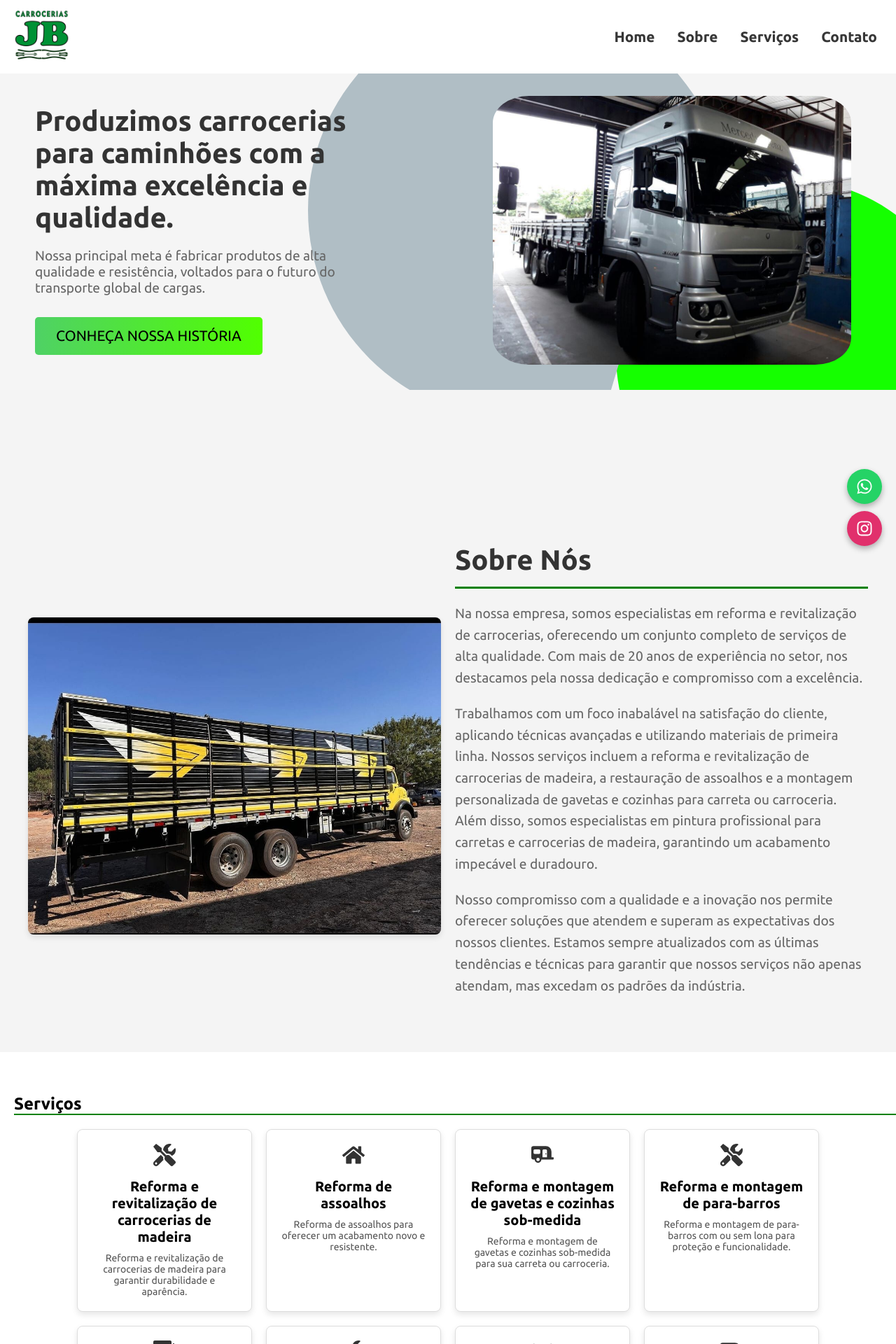
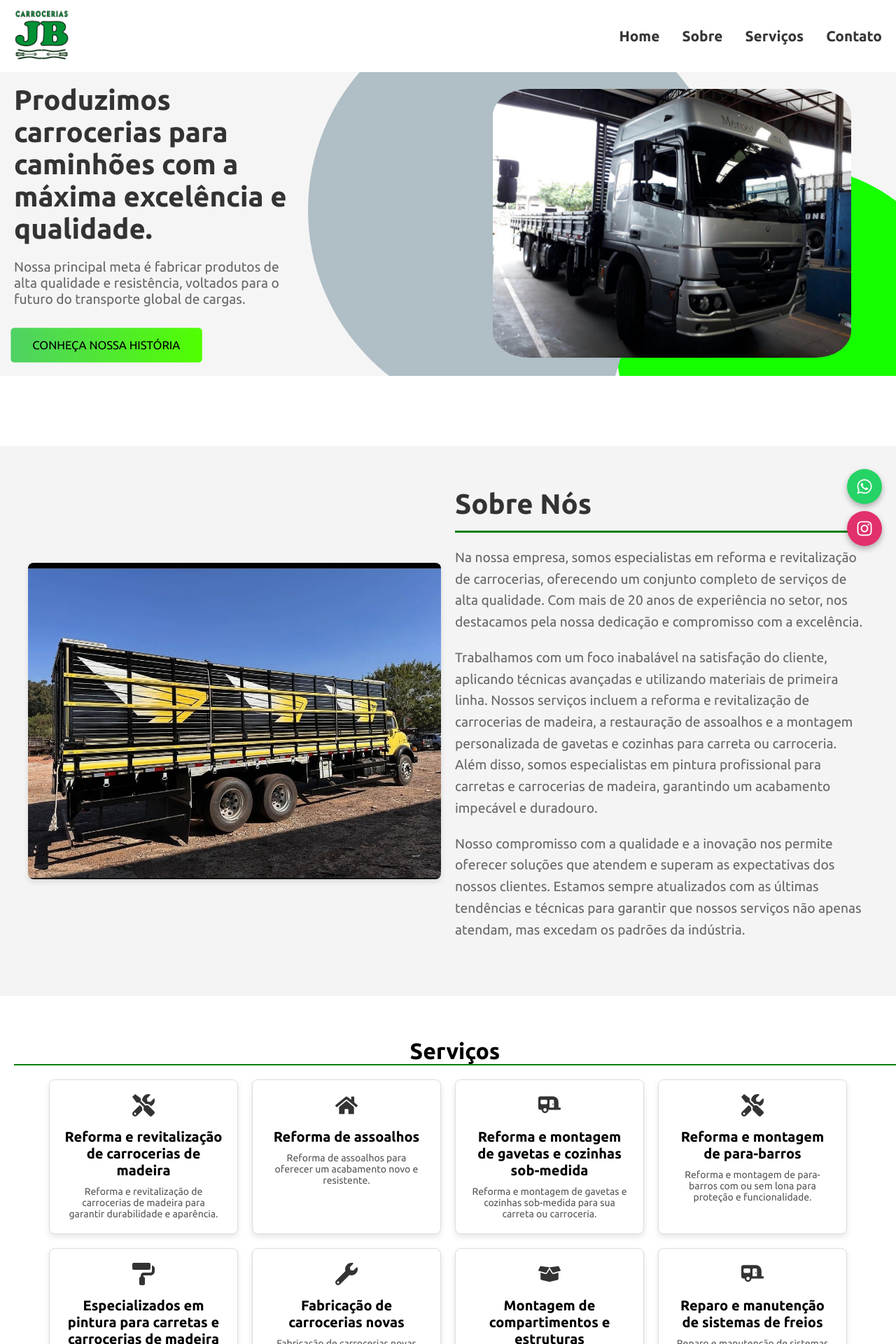
Before and after one commit to loro1002/jb-carrocerias, a React (Vite) app: page / in a window 1280 px wide. Shown: the top 1920 px of the page at 70% size. Built offline with nearby package versions, Linux system fonts and the light colour scheme.

Commit message:
Atualiza componentes AboutUs, ServiceCard e Gallery com melhorias de layout e funcionalidade

```diff
--- a/src/components/AboutUs.css
+++ b/src/components/AboutUs.css
@@ -1,8 +1,9 @@
 /* src/components/AboutUs.css */
+
 .about-us {
   padding: 60px 20px;
   background-color: #f4f4f4;
-    padding-top: 220px;
+  margin-top: 100px; /* Adiciona margem para separar do header */
 }
 
 .about-us-container {
@@ -12,11 +13,15 @@
   justify-content: center;
   max-width: 1200px;
   margin: 0 auto;
+  gap: 20px; /* Adiciona espaço entre os elementos */
 }
 
 .about-us-image-container {
   flex: 1;
-    margin-right: 20px;
+  max-width: 100%;
+  display: flex;
+  justify-content: center;
+  animation: fadeInUp 1.5s ease-out;
 }
 
 .about-us-image {
@@ -73,12 +78,24 @@
   margin-bottom: 20px;
 }
 
+/* Animações */
 @keyframes fadeIn {
   from {
     opacity: 0;
   }
   to {
     opacity: 1;
+  }
+}
+
+@keyframes fadeInUp {
+  from {
+    opacity: 0;
+    transform: translateY(20px);
+  }
+  to {
+    opacity: 1;
+    transform: translateY(0);
   }
 }
 
@@ -89,7 +106,6 @@
   }
 
   .about-us-image-container {
-      margin-right: 0;
     margin-bottom: 20px;
   }
 
--- a/src/components/AboutUs.jsx
+++ b/src/components/AboutUs.jsx
@@ -1,15 +1,15 @@
 // src/components/AboutUs.jsx
-
-import './AboutUs.css'; // Certifique-se de adicionar estilos apropriados
+import React from 'react';
+import './AboutUs.css';
 import aboutUsImage from '../assets/quen-somos.jpeg';
 
 const AboutUs = () => {
   return (
     <section id="about-us" className="about-us">
       <div className="about-us-container">
-        <div className="about-us-image-container">
+        <figure className="about-us-image-container">
           <img src={aboutUsImage} alt="Sobre Nós" className="about-us-image" />
-        </div>
+        </figure>
         <div className="about-us-text">
           <h2>Sobre Nós</h2>
           <p>
--- a/src/components/Header.css
+++ b/src/components/Header.css
@@ -1,3 +1,5 @@
+/* src/components/Header.css */
+
 .header-container {
   display: flex;
   align-items: center;
@@ -5,24 +7,27 @@
   background-color: #f5f5f5; /* Cor de fundo padrão */
   overflow: hidden;
   margin-top: 100px;
+  padding: 20px;
 }
 
 .header-content {
-    max-width: 600px;
-    padding: 50px;
+  max-width: 400px;
   z-index: 2;
+  animation: fadeIn 1s ease-out;
 }
 
 .header-content h1 {
   font-size: 2.5em;
   color: #333;
   margin-bottom: 20px;
+  animation: slideInLeft 1s ease-out;
 }
 
 .header-content p {
   font-size: 1.2em;
   color: #666;
   margin-bottom: 30px;
+  animation: slideInLeft 1s ease-out 0.5s;
 }
 
 .header-content button {
@@ -33,6 +38,7 @@
   border-radius: 5px;
   cursor: pointer;
   transition: background 0.3s ease;
+  animation: pulse 1.5s infinite;
 }
 
 .header-content button:hover {
@@ -53,6 +59,7 @@
 .graphic-element {
   position: absolute;
   border-radius: 50%;
+  animation: moveElement 15s infinite alternate;
 }
 
 .graphic-element.yellow {
@@ -79,6 +86,7 @@
   border-radius: 10%;
   height: auto;
   z-index: 1;
+  animation: zoomIn 2s ease-out;
 }
 
 @media (max-width: 768px) {
@@ -90,7 +98,6 @@
 
   .header-content {
     max-width: 100%;
-      padding: 20px;
     text-align: center; /* Centraliza o texto e botão */
   }
 
@@ -117,3 +124,54 @@
     margin: 0 auto; /* Centraliza a imagem */
   }
 }
+
+/* Animações */
+@keyframes fadeIn {
+  from {
+    opacity: 0;
+  }
+  to {
+    opacity: 1;
+  }
+}
+
+@keyframes slideInLeft {
+  from {
+    transform: translateX(-100%);
+  }
+  to {
+    transform: translateX(0);
+  }
+}
+
+@keyframes pulse {
+  0% {
+    transform: scale(1);
+  }
+  50% {
+    transform: scale(1.05);
+  }
+  100% {
+    transform: scale(1);
+  }
+}
+
+@keyframes moveElement {
+  from {
+    transform: translateX(0);
+  }
+  to {
+    transform: translateX(20px);
+  }
+}
+
+@keyframes zoomIn {
+  from {
+    transform: scale(0.9);
+    opacity: 0;
+  }
+  to {
+    transform: scale(1);
+    opacity: 1;
+  }
+}
--- a/src/components/Header.jsx
+++ b/src/components/Header.jsx
@@ -1,11 +1,12 @@
+// src/components/Header.jsx
 import React from 'react';
 import './Header.css';
-import truckImage from '../assets/galeria-1.jpg'; // Substitua pelo caminho da imagem do caminhão
+import truckImage from '../assets/galeria-1.jpg'; // Verifique se o caminho está correto
 import { Link } from 'react-router-dom';
 
 const Header = () => {
   return (
-    <div className="header-container">
+    <header className="header-container">
       <div className="header-content">
         <h1>Produzimos carrocerias para caminhões com a máxima excelência e qualidade.</h1>
         <p>Nossa principal meta é fabricar produtos de alta qualidade e resistência, voltados para o futuro do transporte global de cargas.</p>
@@ -18,7 +19,7 @@ const Header = () => {
         <div className="graphic-element gray"></div>
         <img src={truckImage} alt="Caminhão" className="truck-image" />
       </div>
-    </div>
+    </header>
   );
 };
 
--- a/src/components/NavBar.css
+++ b/src/components/NavBar.css
@@ -1,3 +1,5 @@
+/* src/components/NavBar.css */
+
 /* Importação de fontes */
 @import url('https://fonts.googleapis.com/css2?family=Poppins:ital,wght@0,100;0,200;0,300;0,400;0,500;0,600;0,700;0,800;1,900&family=Roboto:ital,wght@0,100;0,300;0,400;0,500;0,700;0,900&family=Ubuntu:wght@300;400;500;700&display=swap');
 
@@ -7,32 +9,7 @@
     padding: 0;
     box-sizing: border-box;
 }
-/* src/components/NavBar.css */
-.logo-image {
-    max-height: 80px; /* Ajuste a altura conforme necessário */
-    width: auto; /* Mantém a proporção da imagem */
-  }
 
-a {
-    text-decoration: none;
-    font-size: 1.3rem;
-    font-weight: bold;
-    color: rgb(54, 54, 54);
-}
-
-.home a {
-    background-color: none;
-    color: black;
-    padding: 5px;
-    border-radius: 4px;
-    transition: 0.5s ease;
-}
-
-.home a:hover {
-    background-color: rgb(0, 192, 0);
-}
-
-/* Cabeçalho da navbar */
 .header {
     display: flex;
     justify-content: space-between;
@@ -46,29 +23,54 @@ a {
     z-index: 1000;
 }
 
-/* Itens da navbar */
-.navitens {
-    display: flex;
-    list-style: none;
-    gap: 2rem;
-    padding: 20px 7px;
+.logo-image {
+    max-height: 80px;
+    width: auto;
 }
 
-/* Ícone do menu */
 .menu-icon {
     display: none;
     font-size: 1.8rem;
     cursor: pointer;
+    background: none;
+    border: none;
 }
 
-/* Navbar aberta */
+/* Navegação */
+.navbar {
+    display: flex;
+}
+
+.nav-items {
+    display: flex;
+    list-style: none;
+    gap: 2rem;
+    padding: 0;
+}
+
+.nav-items li a {
+    text-decoration: none;
+    font-size: 1.3rem;
+    font-weight: bold;
+    color: rgb(54, 54, 54);
+    transition: background-color 0.5s ease;
+}
+
+.nav-items li a:hover {
+    background-color: rgb(0, 192, 0);
+    color: white;
+    padding: 5px;
+    border-radius: 4px;
+}
+
+/* Menu aberto */
 .navbar.open {
     display: flex;
     flex-direction: column;
     align-items: center;
     position: fixed;
     top: 50px;
-    right: 0;
+    left: 0;
     width: 100%;
     height: calc(100% - 50px);
     background: rgba(255, 255, 255, 0.8);
@@ -77,8 +79,7 @@ a {
     gap: 1.5rem;
 }
 
-/* Itens da navbar em coluna quando aberta */
-.navbar.open .navitens {
+.navbar.open .nav-items {
     display: flex;
     flex-direction: column;
     align-items: center;
@@ -86,76 +87,7 @@ a {
     gap: 1rem;
 }
 
-.hero-section {
-    position: relative;
-    top: 50px;
-    width: 100%;
-    text-align: center;
-    margin: auto;
-    align-items: center;
-    background-image: url(../assets/capa-jb.png);
-    background-repeat: no-repeat;
-    background-size: cover;
-    background-position: center;
-    min-height: 70vh; /* Ajuste conforme necessário */
-    display: flex;
-    justify-content: center;
-    padding: 20px; /* Adiciona algum espaçamento interno */
-    color: aliceblue;
-}
-
-/* Sobreposição escura para melhorar o contraste */
-.hero-section::before {
-    content: "";
-    position: absolute;
-    top: 0;
-    left: 0;
-    width: 100%;
-    height: 100%;
-    background: rgba(0, 0, 0, 0.3); /* Ajuste a opacidade para mais ou menos escuro */
-    z-index: 1;
-}
-
-/* Ajusta o conteúdo para que fique acima da sobreposição */
-.hero-section > * {
-    position: relative;
-    z-index: 2;
-}
-
-.hero-section h1 {
-    padding-bottom: 20px;
-    font-size: 3rem;
-    font-weight: bold; /* Deixe o texto mais marcante */
-}
-
-.hero-section h2 {
-    font-size: 1.5rem; /* Ajuste o tamanho conforme necessário */
-    font-weight: normal;
-}
-.hero-section p{
-    color: white;
-    font-weight: bold;
-    font-size: 1.2rem;
-}
-.hero-section img{
-    border-radius: 50%;
-}
-/* Adicionar responsividade */
-@media (max-width: 768px) {
-    .hero-section {
-        min-height: 50vh; /* Ajuste para telas menores */
-    }
-
-    .hero-section h1 {
-        font-size: 2rem; /* Reduz o tamanho do texto em dispositivos menores */
-    }
-
-    .hero-section h2 {
-        font-size: 1.2rem; /* Reduz o tamanho do texto em dispositivos menores */
-    }
-}
-
-/* Media queries para dispositivos móveis */
+/* Responsividade */
 @media (max-width: 768px) {
     .menu-icon {
         display: block;
--- a/src/components/NavBar.jsx
+++ b/src/components/NavBar.jsx
@@ -3,7 +3,7 @@ import React, { useState, useEffect } from 'react';
 import { Link } from 'react-router-dom';
 import { FaBars, FaTimes } from 'react-icons/fa';
 import './NavBar.css';
-import logo from '../assets/logo.png'; // Certifique-se de que o caminho está correto
+import logo from '../assets/logo.png'; // Verifique se o caminho está correto
 
 const NavBar = () => {
   const [isMenuOpen, setIsMenuOpen] = useState(false);
@@ -32,16 +32,15 @@ const NavBar = () => {
   };
 
   return (
-    <div>
-      <header className='header'>
-        <Link to="/" className='logo'>
+    <header className="header">
+      <Link to="/" className="logo">
         <img src={logo} alt="Logo" className="logo-image" />
       </Link>
-        <div className="menu-icon" onClick={toggleMenu}>
+      <button className="menu-icon" onClick={toggleMenu}>
         {isMenuOpen ? <FaTimes /> : <FaBars />}
-        </div>
+      </button>
       <nav className={`navbar ${isMenuOpen ? 'open' : ''}`}>
-          <ul className='navitens'>
+        <ul className="nav-items">
           <li>
             <Link to="/" onClick={closeMenu}>Home</Link>
           </li>
@@ -57,8 +56,6 @@ const NavBar = () => {
         </ul>
       </nav>
     </header>
-
-    </div>
   );
 };
 
--- a/src/components/ServicesCard.css
+++ b/src/components/ServicesCard.css
@@ -1,24 +1,28 @@
-/* src/components/ServiceCard.css */
+/* Container dos cards de serviço */
 .service-cards {
   display: flex;
   flex-wrap: wrap;
   gap: 20px;
   justify-content: center;
   padding: 20px;
-
-  }
-  .services-title{
-    margin-left: 20px;
-    border-bottom: 2px green solid;
-    padding-top: 60px;
 }
 
+/* Título da seção de serviços */
+.services-title {
+  margin-left: 20px;
+  border-bottom: 2px solid green;
+  padding-top: 60px;
+  text-align: center; /* Centraliza o título */
+  font-size: 2rem; /* Ajuste o tamanho conforme necessário */
+}
+
+/* Card de serviço */
 .service-card {
   background: #fff;
   border: 1px solid #ddd;
   border-radius: 8px;
   padding: 20px;
-    width: 250px;
+  width: calc(25% - 40px); /* Max 4 cards por linha, ajustando o gap */
   text-align: center;
   transition: transform 0.3s, box-shadow 0.3s;
   box-shadow: 0 4px 8px rgba(0, 0, 0, 0.1);
@@ -27,7 +31,7 @@
   animation: fadeInUp 1s forwards; /* Aplica a animação */
 }
 
-  /* Efeito de scroll reveal */
+/* Animação de scroll reveal */
 @keyframes fadeInUp {
   to {
     opacity: 1;
@@ -35,22 +39,26 @@
   }
 }
 
+/* Efeito de hover nos cards */
 .service-card:hover {
   transform: translateY(-10px);
   box-shadow: 0 8px 16px rgba(0, 0, 0, 0.2);
 }
 
+/* Ícone do card */
 .icon {
   font-size: 2rem;
   color: #333;
   margin-bottom: 10px;
 }
 
+/* Título do serviço */
 h3 {
   font-size: 1.25rem;
   margin: 10px 0;
 }
 
+/* Descrição do serviço */
 p {
   font-size: 0.875rem;
   color: #555;
@@ -74,3 +82,22 @@
     animation: fadeInUp 1s 0.5s forwards;
   }
 }
+
+/* Responsividade para telas menores */
+@media (max-width: 1200px) {
+  .service-card {
+    width: calc(33.33% - 40px); /* 3 cards por linha em telas médias */
+  }
+}
+
+@media (max-width: 768px) {
+  .service-card {
+    width: calc(50% - 40px); /* 2 cards por linha em telas menores */
+  }
+}
+
+@media (max-width: 480px) {
+  .service-card {
+    width: 100%; /* 1 card por linha em telas muito pequenas */
+  }
+}
--- a/src/components/ServicesCard.jsx
+++ b/src/components/ServicesCard.jsx
@@ -1,7 +1,6 @@
-// src/components/ServiceCard.jsx
 import React from 'react';
 import { FaTools, FaPaintRoller, FaCaravan, FaHome, FaWrench, FaBoxOpen } from 'react-icons/fa';
-import './ServicesCard.css';
+import './ServicesCard.css'; // Certifique-se de que o nome do arquivo CSS está correto
 
 const services = [
   {
@@ -49,7 +48,7 @@ const services = [
 const ServiceCard = () => {
   return (
     <div>
-        <h2 className='services-title'>Serviços</h2>
+      <h2 className='services-title'>Serviços</h2>
       <section id='services' className="service-cards">
         {services.map((service, index) => (
           <div className="service-card" key={index}>
```
Lines whose indentation alone changed are shown as unchanged.
